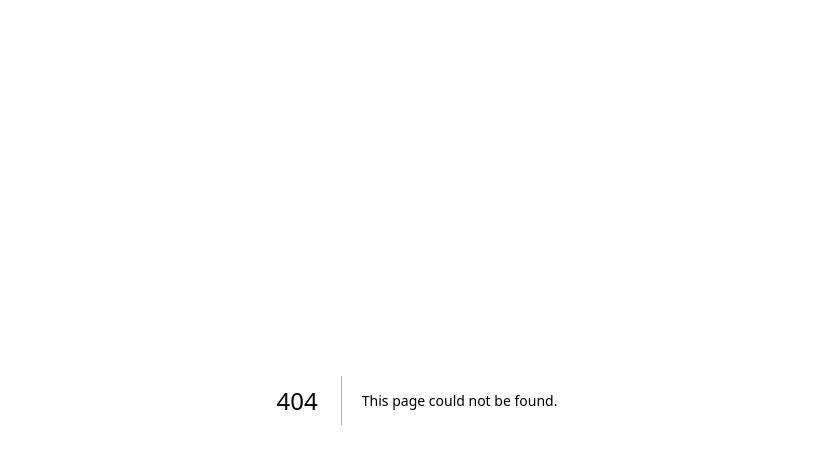
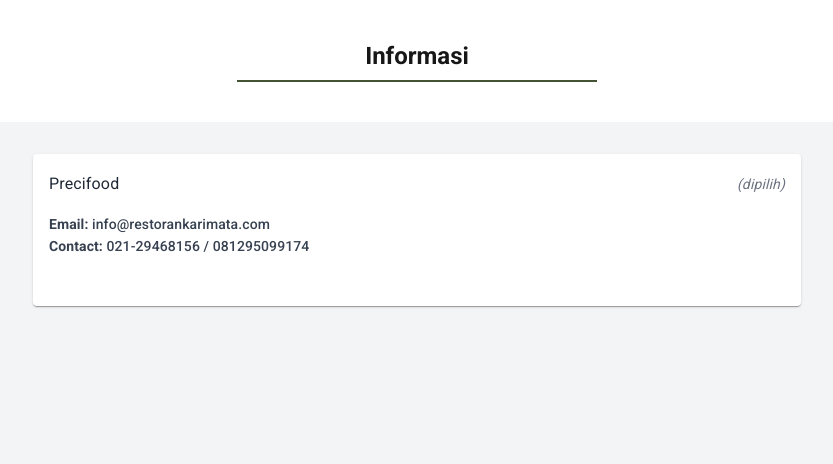
Before and after one commit to ismyfanafillah/precifood-consumer, a Next.js app: page /information in a window 1280 px wide. Before the commit this address had no page. Shown: the top 464 px of the page, without its empty margins (223-1056 px from the left). Built offline with nearby package versions, Linux system fonts and the light colour scheme.

Commit message:
add info page

```diff
--- /dev/null
+++ b/src/pages/information.tsx
@@ -0,0 +1,38 @@
+import { Card, CardContent, Typography } from "@mui/material";
+
+export default function Restaurants() {
+  return (
+    <div>
+      <div className="mb-10 mt-10 text-center">
+        <h1 className="text-2xl font-bold">Informasi</h1>
+        <hr className="border-t-2 border-primary mt-2 w-[360px] mx-auto" />
+      </div>
+      <div className="min-h-screen bg-gray-100 py-8 px-4">
+        <Card className="max-w-3xl mx-auto shadow-lg rounded-lg bg-white">
+          <CardContent>
+            <div className="flex justify-between items-center mb-4">
+              <Typography
+                variant="subtitle1"
+                className="font-bold text-gray-800"
+              >
+                Precifood
+              </Typography>
+              <Typography variant="body2" className="text-gray-500 italic">
+                (dipilih)
+              </Typography>
+            </div>
+
+            <div className="mb-6">
+              <Typography variant="subtitle2" className="text-gray-700">
+                <strong>Email:</strong> info@restorankarimata.com
+              </Typography>
+              <Typography variant="subtitle2" className="text-gray-700">
+                <strong>Contact:</strong> 021-29468156 / 081295099174
+              </Typography>
+            </div>
+          </CardContent>
+        </Card>
+      </div>
+    </div>
+  );
+}
```
